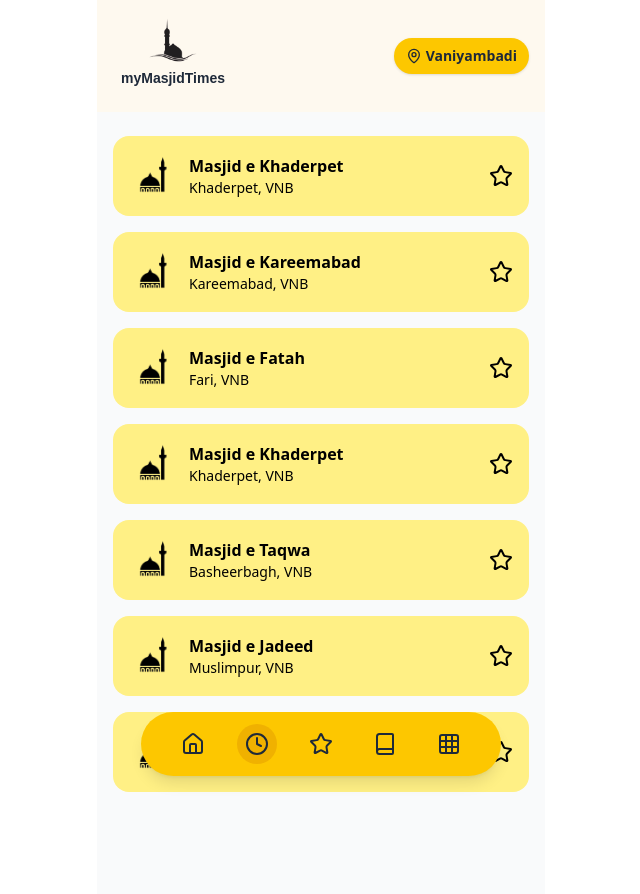
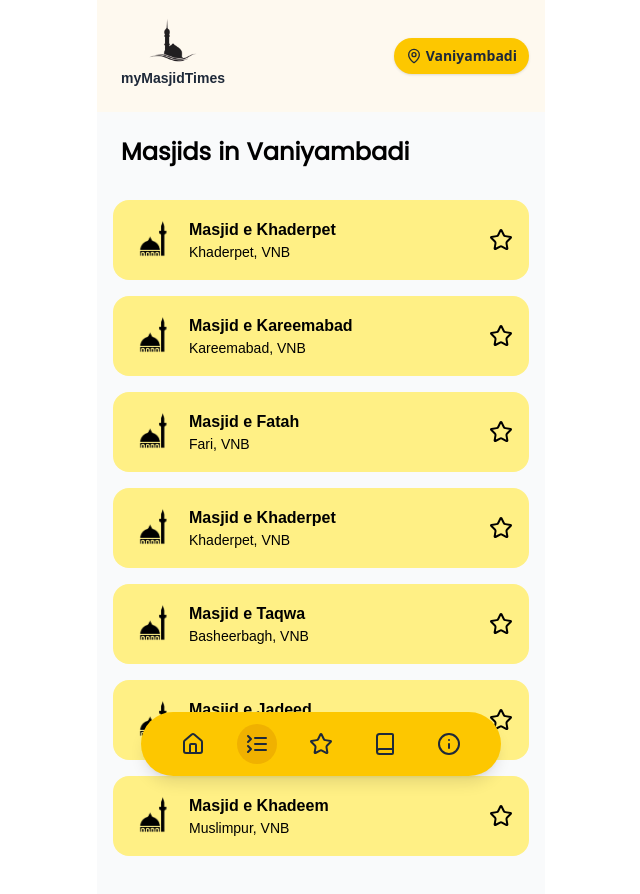
Before and after one commit to zabi-inayath/mymasjidtimes, a React (Vite) app in the folder MMT-frontend/: page /home in a window 1280 px wide. Both pictures are taken after a click on the button 576 px from the left and 744 px from the top of the page. Shown: the top 894 px of the page, without its empty margins (319-959 px from the left). Built offline with nearby package versions, Linux system fonts and the light colour scheme; a web font is replaced by a local one.

Commit message:
added user refinements

```diff
--- a/MMT-frontend/src/components/UserComponents/BottomNav.jsx
+++ b/MMT-frontend/src/components/UserComponents/BottomNav.jsx
@@ -1,5 +1,5 @@
 import React from 'react';
-import { Home, Clock, Star, Book, Grid3X3 } from 'lucide-react';
+import { Home, Clock, Star, Book, Grid3X3, ListCollapse, Info } from 'lucide-react';
 
 const BottomNav = ({ currentPage, setCurrentPage }) => (
     <div className="fixed bottom-6 left-1/2 transform -translate-x-1/2">
@@ -14,7 +14,7 @@
                 onClick={() => setCurrentPage('masjid')}
                 className={`p-2 rounded-full transition-colors ${currentPage === 'masjid' ? 'bg-yellow-500' : 'hover:bg-yellow-500'}`}
             >
-                <Clock size={24} className="text-gray-800" />
+                <ListCollapse size={24} className="text-gray-800" />
             </button>
             <button
                 onClick={() => setCurrentPage('favourite')}
@@ -32,7 +32,7 @@
                 onClick={() => setCurrentPage('about')}
                 className={`p-2 rounded-full transition-colors ${currentPage === 'about' ? 'bg-yellow-500' : 'hover:bg-yellow-500'}`}
             >
-                <Grid3X3 size={24} className="text-gray-800" />
+                <Info size={24} className="text-gray-800" />
             </button>
         </div>
     </div>
--- a/MMT-frontend/src/components/UserComponents/FavouritePage.jsx
+++ b/MMT-frontend/src/components/UserComponents/FavouritePage.jsx
@@ -8,10 +8,10 @@
 
         {/* Favourite Content */}
         <div className="flex-1 px-4 py-6">
-            <h1 className="text-3xl font-bold text-black mb-8">Favourite</h1>
+            <h1 className="text-3xl font-bold text-black mb-8 ml-2 poppins">Favourite</h1>
 
             <div className="space-y-4">
-                <div className="bg-yellow-200 p-4 rounded-2xl flex items-center justify-between">
+                <div className="bg-yellow-200 p-4 rounded-2xl flex items-center justify-between dm-sans">
                     <div className="flex items-center gap-3">
                         <div className="w-12 h-12 flex items-center justify-center">
                             <img src='/Masjid_list_logo.png' />
@@ -26,7 +26,7 @@
                     </div>
                 </div>
 
-                <div className="bg-yellow-200 p-4 rounded-2xl flex items-center justify-between">
+                <div className="bg-yellow-200 p-4 rounded-2xl flex items-center justify-between dm-sans">
                     <div className="flex items-center gap-3">
                         <div className="w-12 h-12 flex items-center justify-center">
                             <img src='/Masjid_list_logo.png' />
--- a/MMT-frontend/src/components/UserComponents/HomePage.jsx
+++ b/MMT-frontend/src/components/UserComponents/HomePage.jsx
@@ -29,35 +29,35 @@
             <h3 className="text-2xl text-black mb-4 ml-2 league-spartan">Zohar in Vaniyambadi</h3>
             <div className="bg-[#ffdd79] p-4 rounded-2xl mb-40">
                 <div className="space-y-3">
-                    <div className="flex justify-between items-center text-xl">
+                    <div className="flex justify-between items-center text-lg">
                         <span className="text-black font-medium poppins">Masjid e Mubarak</span>
                         <div className="flex items-center gap-2">
                             <span className="text-black">- 1.05 PM</span>
                             <ChevronRight />
                         </div>
                     </div>
-                    <div className="flex justify-between items-center poppins text-xl">
+                    <div className="flex justify-between items-center poppins text-lg">
                         <span className="text-black font-medium">Masjid e Kareemabad</span>
                         <div className="flex items-center gap-2">
                             <span className="text-black">- 1.15 PM</span>
                             <ChevronRight />
                         </div>
                     </div>
-                    <div className="flex justify-between items-center poppins text-xl">
+                    <div className="flex justify-between items-center poppins text-lg">
                         <span className="text-black  font-medium">Masjid e Khaderpet</span>
                         <div className="flex items-center gap-2">
                             <span className="text-black dm-sans">- 1.30 PM</span>
                             <ChevronRight />
                         </div>
                     </div>
-                    <div className="flex justify-between items-center poppins text-xl">
+                    <div className="flex justify-between items-center poppins text-lg">
                         <span className="text-black font-medium">Masjid e Fatah</span>
                         <div className="flex items-center gap-2">
                             <span className="text-black">- 1.45 PM</span>
                             <ChevronRight />
                         </div>
                     </div>
-                    <div className="flex justify-between items-center poppins text-xl">
+                    <div className="flex justify-between items-center poppins text-lg">
                         <span className="text-black font-medium">Masjid e Taqwa</span>
                         <div className="flex items-center gap-2">
                             <span className="text-black">- 2.25 PM</span>
--- a/MMT-frontend/src/components/UserComponents/LearningsPage.jsx
+++ b/MMT-frontend/src/components/UserComponents/LearningsPage.jsx
@@ -7,10 +7,10 @@
 
         {/* Learnings Content */}
         <div className="flex-1 px-4 py-6">
-            <h1 className="text-3xl font-bold text-black mb-8">Learnings</h1>
+            <h1 className="text-3xl font-bold text-black mb-8 ml-2 poppins">Learnings</h1>
 
             <div className="bg-yellow-200 p-8 rounded-2xl">
-                <h2 className="text-xl font-bold text-black mb-8 text-center">Coming soon</h2>
+                <h2 className="text-xl font-bold text-black mb-8 text-center dm-sans">Coming soon</h2>
                 <div className="space-y-4">
                     <div className="bg-white h-4 rounded-full"></div>
                     <div className="bg-white h-4 rounded-full"></div>
--- a/MMT-frontend/src/components/UserComponents/MasjidListPage.jsx
+++ b/MMT-frontend/src/components/UserComponents/MasjidListPage.jsx
@@ -8,8 +8,10 @@
 
         {/* Masjid List */}
         <div className="flex-1 px-4 py-6">
+            <h1 className="text-2xl ml-2 font-bold text-black mb-8 poppins">Masjids in Vaniyambadi</h1>
+
             <div className="space-y-4 mb-30">
-                <div className="bg-yellow-200 p-4 rounded-2xl flex items-center justify-between">
+                <div className="bg-yellow-200 p-4 rounded-2xl flex items-center justify-between dm-sans">
                     <div className="flex items-center gap-3">
                         <div className="w-12 h-12 flex items-center justify-center">
                             <img src='/Masjid_list_logo.png' />
@@ -24,7 +26,7 @@
                     </div>
                 </div>
 
-                <div className="bg-yellow-200 p-4 rounded-2xl flex items-center justify-between">
+                <div className="bg-yellow-200 p-4 rounded-2xl flex items-center justify-between dm-sans">
                     <div className="flex items-center gap-3">
                         <div className="w-12 h-12 flex items-center justify-center">
                             <img src='/Masjid_list_logo.png' />
@@ -39,7 +41,7 @@
                     </div>
                 </div>
 
-                <div className="bg-yellow-200 p-4 rounded-2xl flex items-center justify-between">
+                <div className="bg-yellow-200 p-4 rounded-2xl flex items-center justify-between dm-sans">
                     <div className="flex items-center gap-3">
                         <div className="w-12 h-12 flex items-center justify-center">
                             <img src='/Masjid_list_logo.png' />
@@ -54,7 +56,7 @@
                     </div>
                 </div>
 
-                <div className="bg-yellow-200 p-4 rounded-2xl flex items-center justify-between">
+                <div className="bg-yellow-200 p-4 rounded-2xl flex items-center justify-between dm-sans">
                     <div className="flex items-center gap-3">
                         <div className="w-12 h-12 flex items-center justify-center">
                             <img src='/Masjid_list_logo.png' />
@@ -69,7 +71,7 @@
                     </div>
                 </div>
 
-                <div className="bg-yellow-200 p-4 rounded-2xl flex items-center justify-between">
+                <div className="bg-yellow-200 p-4 rounded-2xl flex items-center justify-between dm-sans">
                     <div className="flex items-center gap-3">
                         <div className="w-12 h-12 flex items-center justify-center">
                             <img src='/Masjid_list_logo.png' />
@@ -84,7 +86,7 @@
                     </div>
                 </div>
 
-                <div className="bg-yellow-200 p-4 rounded-2xl flex items-center justify-between">
+                <div className="bg-yellow-200 p-4 rounded-2xl flex items-center justify-between dm-sans">
                     <div className="flex items-center gap-3">
                         <div className="w-12 h-12 flex items-center justify-center">
                             <img src='/Masjid_list_logo.png' />
@@ -99,7 +101,7 @@
                     </div>
                 </div>
 
-                <div className="bg-yellow-200 p-4 rounded-2xl flex items-center justify-between">
+                <div className="bg-yellow-200 p-4 rounded-2xl flex items-center justify-between dm-sans">
                     <div className="flex items-center gap-3">
                         <div className="w-12 h-12 flex items-center justify-center">
                             <img src='/Masjid_list_logo.png' />
```
Also changed, not shown: MMT-frontend/src/components/UserComponents/AboutPage.jsx (+20 -7 lines), MMT-frontend/public/dev_profile.png (added).
